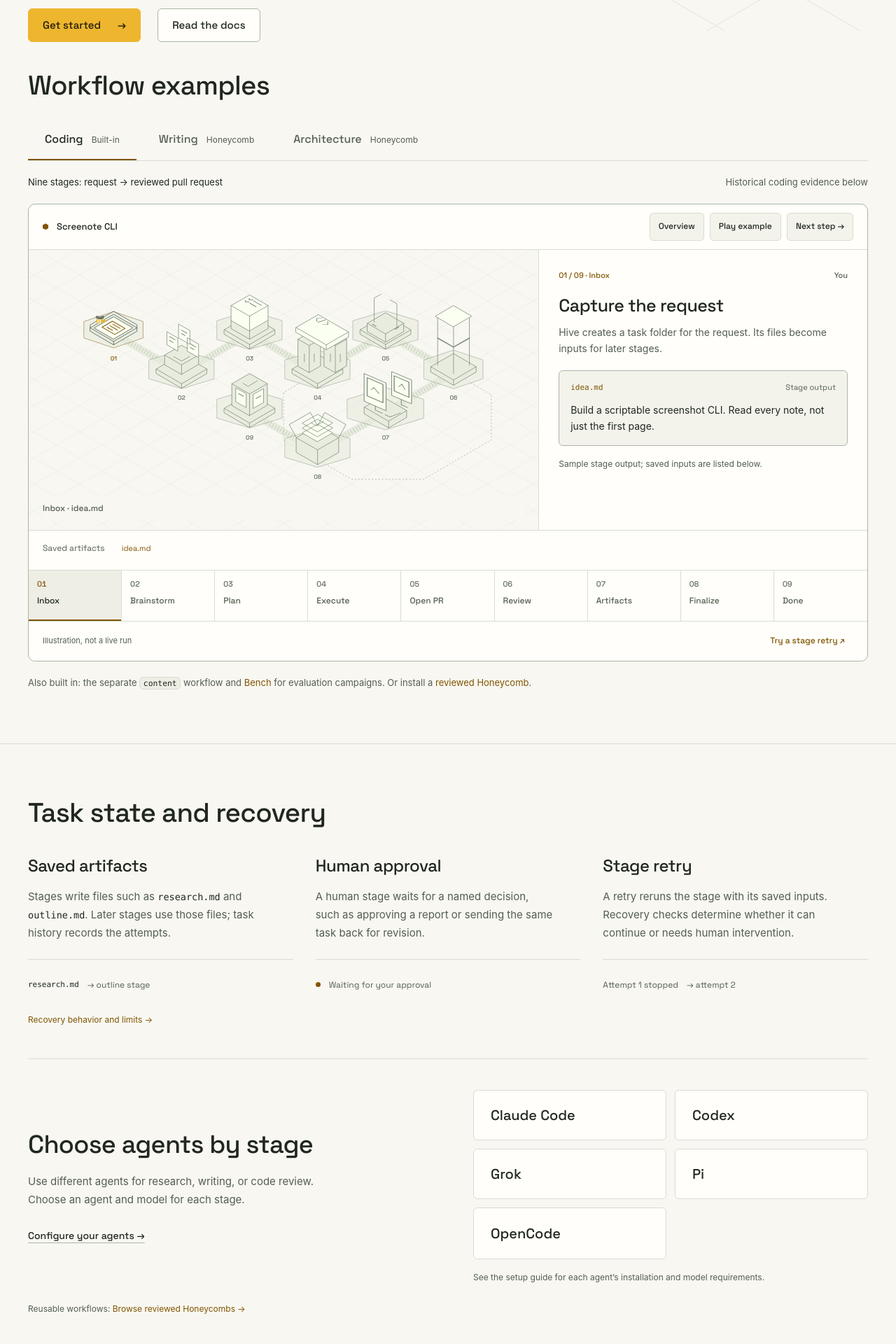
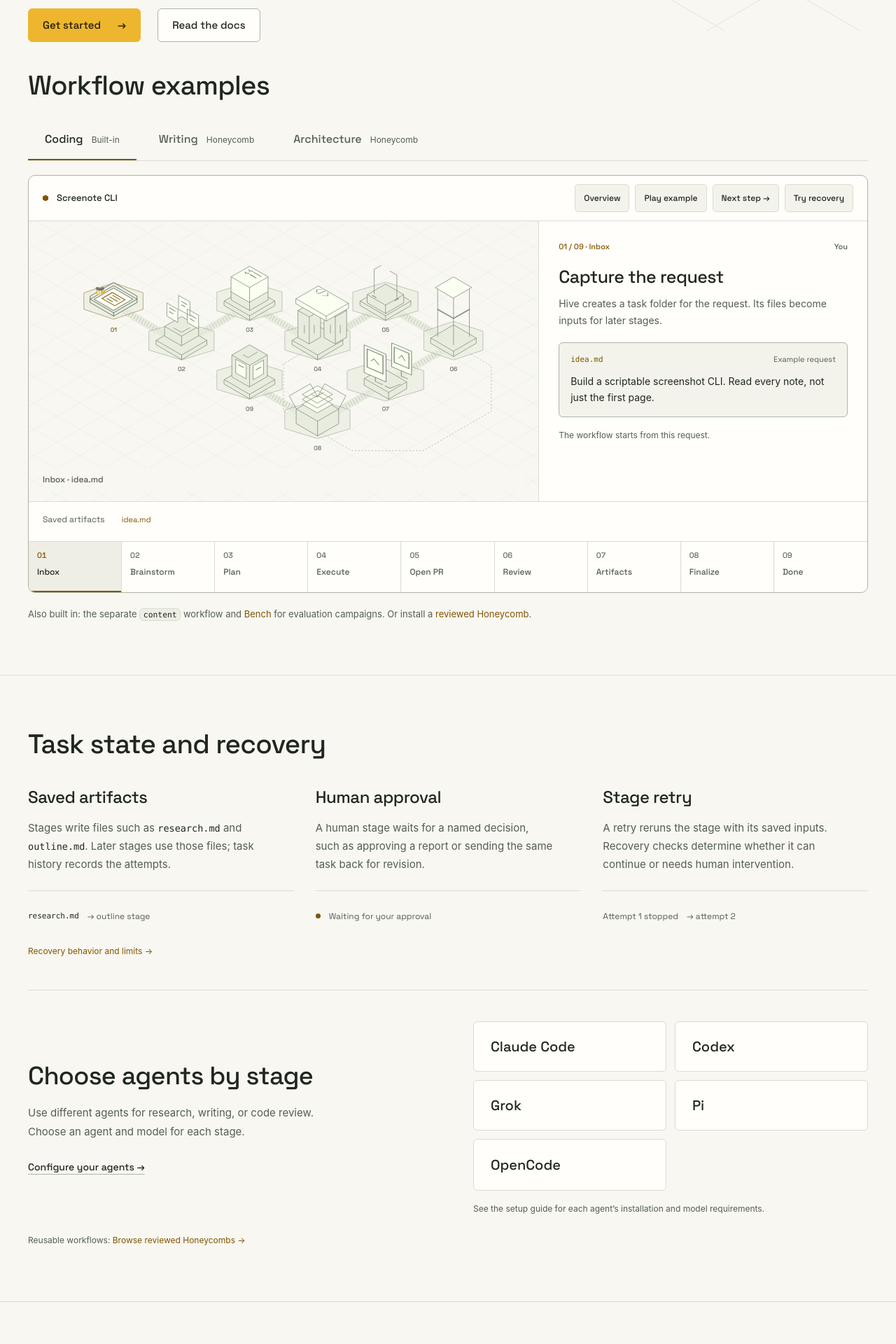
Before and after one commit to ivankuznetsov/hive-site, a Jekyll site: the page built from index.md, in a window 1280 px wide. Shown: the part 385-2305 px from the top of the page at 70% size. Built offline with Jekyll 4.4.1, drawn with Linux system fonts in a browser that asks for light colours.

Commit message:
fix(site): simplify workflow demo and show a cloud Hive request

```diff
--- a/_includes/landing/workflows.html
+++ b/_includes/landing/workflows.html
@@ -6,10 +6,9 @@
         {% for workflow in site.data.workflow_examples %}<button id="tab-{{ workflow.id }}" type="button" role="tab" aria-controls="workflow-panel" aria-selected="{% if forloop.first %}true{% else %}false{% endif %}" tabindex="{% if forloop.first %}0{% else %}-1{% endif %}" data-workflow="{{ workflow.id }}">{{ workflow.label }} <span>{{ workflow.badge }}</span></button>{% endfor %}
       </div>
       <div id="workflow-panel" role="tabpanel" aria-labelledby="tab-coding" tabindex="0">
-        <div class="workflow-intro"><p data-summary></p><p data-example-note></p></div>
         <div class="workflow-package" data-package hidden><code data-install-command></code><a data-package-source></a><a href="{{ '/honeycombs/' | relative_url }}">Install and configure →</a></div>
         <figure class="workflow-theatre" aria-label="Illustrated workflow with inspectable stage details">
-          <div class="workflow-toolbar"><span><span class="fw-hex" aria-hidden="true"></span><span data-task-name></span></span><div class="workflow-controls"><button type="button" data-overview>Overview</button><button type="button" data-play>Play example</button><button type="button" data-next>Next step <span aria-hidden="true">→</span></button></div></div>
+          <div class="workflow-toolbar"><span><span class="fw-hex" aria-hidden="true"></span><span data-task-name></span></span><div class="workflow-controls"><button type="button" data-overview>Overview</button><button type="button" data-play>Play example</button><button type="button" data-next>Next step <span aria-hidden="true">→</span></button><button type="button" data-interrupt>Try recovery</button></div></div>
           <div class="workflow-scene">
             <div class="factory-viewport">
               <svg class="factory-svg" viewBox="0 0 1200 650" fill="none" aria-hidden="true" focusable="false">
@@ -28,13 +27,12 @@
           </div>
           <div class="workflow-saved"><span>Saved artifacts</span><ul data-saved aria-label="Saved artifacts"></ul></div>
           <ol class="workflow-stations" data-stations aria-label="Inspect a stage"></ol>
-          <figcaption><span data-run-note>Illustration, not a live run</span><button type="button" data-interrupt>Try a stage retry <span aria-hidden="true">↗</span></button></figcaption>
         </figure>
         <p class="workflow-announcement" role="status" aria-live="polite" data-announcement></p>
       </div>
     </div>
     <div class="workflow-fallback" data-workflow-fallback>
-      {% for workflow in site.data.workflow_examples %}<details {% if forloop.first %}open{% endif %}><summary>{{ workflow.label }} <span>{{ workflow.badge }}</span></summary><p>{{ workflow.summary }} {{ workflow.note }}</p>{% if workflow.install %}<p><code>{{ workflow.install }}</code><br><a href="{{ workflow.source }}">{{ workflow.label }} {{ workflow.version }} source</a> · <a href="{{ '/honeycombs/' | relative_url }}">Install and configure</a></p>{% endif %}<ol>{% for stage in workflow.stages %}<li><strong>{{ stage.name }}</strong> — {{ stage.body }} <code>{{ stage.artifact }}</code></li>{% endfor %}</ol><p><strong>Result:</strong> {{ workflow.result }}. {{ workflow.completion }}</p></details>{% endfor %}
+      {% for workflow in site.data.workflow_examples %}<details {% if forloop.first %}open{% endif %}><summary>{{ workflow.label }} <span>{{ workflow.badge }}</span></summary><p>{{ workflow.summary }} {{ workflow.note }}</p>{% if workflow.install %}<p><code>{{ workflow.install }}</code><br><a href="{{ workflow.source }}">{{ workflow.label }} {{ workflow.version }} source</a> · <a href="{{ '/honeycombs/' | relative_url }}">Install and configure</a></p>{% endif %}<ol>{% for stage in workflow.stages %}<li><strong>{{ stage.name }}</strong> — {{ stage.body }} <code>{{ stage.artifact }}</code>{% if stage.id == 'inbox' %}<p>{{ stage.sample }}</p>{% endif %}</li>{% endfor %}</ol><p><strong>Result:</strong> {{ workflow.result }}. {{ workflow.completion }}</p></details>{% endfor %}
       <p>Artifacts remain saved when an attempt stops. Recovery can retry an eligible stage from recorded state; some failures need human intervention. <a href="{{ '/docs/concepts/' | relative_url }}#durability-and-recovery">Read about durability and recovery.</a></p>
     </div>
     <script type="application/json" id="workflow-examples">{{ site.data.workflow_examples | jsonify }}</script>
--- a/assets/css/framework.css
+++ b/assets/css/framework.css
@@ -263,26 +263,12 @@
   color: var(--text);
   border-color: var(--accent-text);
 }
-.workflow-intro {
-  display: flex;
-  justify-content: space-between;
-  gap: 24px;
-  margin: 20px 0;
-}
-.workflow-intro p {
-  margin: 0;
-  font-size: 13px;
-  line-height: 1.6;
-}
-.workflow-intro p:first-child {
-  color: var(--text);
-}
 .workflow-package {
   display: flex;
   flex-wrap: wrap;
   align-items: baseline;
   gap: 8px 24px;
-  margin: -4px 0 20px;
+  margin: 20px 0;
   font-size: 12px;
   line-height: 1.6;
 }
@@ -323,7 +309,7 @@
   margin-bottom: 12px;
 }
 .workflow-theatre {
-  margin: 0;
+  margin: 20px 0 0;
   border: 1px solid var(--line-strong);
   border-radius: 10px;
   background: var(--surface);
@@ -346,11 +332,11 @@
 }
 .workflow-controls {
   display: flex;
+  flex-wrap: wrap;
   gap: 8px;
   align-items: center;
 }
-.workflow-controls button,
-.workflow-theatre figcaption button {
+.workflow-controls button {
   font: 500 12px/1.4 var(--display);
   min-height: 40px;
   background: var(--bg-alt);
@@ -360,8 +346,7 @@
   padding: 8px 12px;
   cursor: pointer;
 }
-.workflow-controls button:hover:not(:disabled),
-.workflow-theatre figcaption button:hover {
+.workflow-controls button:hover:not(:disabled) {
   border-color: var(--accent-text);
 }
 .workflow-controls button:disabled {
@@ -635,22 +620,6 @@
 .workflow-stations .is-current button span {
   color: var(--accent-text);
 }
-.workflow-theatre figcaption {
-  display: flex;
-  justify-content: space-between;
-  gap: 16px;
-  align-items: center;
-  padding: 8px 20px;
-  border-top: 1px solid var(--border);
-  font-size: 11px;
-  color: var(--muted);
-}
-.workflow-theatre figcaption button {
-  background: none;
-  border: 0;
-  color: var(--accent-text);
-  text-align: right;
-}
 .workflow-announcement {
   position: absolute;
   width: 1px;
@@ -905,10 +874,6 @@
   .workflow-inspector {
     padding: 24px 20px;
   }
-  .workflow-intro {
-    flex-direction: column;
-    gap: 4px;
-  }
 }
 @media (max-width: 850px) {
   .framework-home .wrap {
@@ -1074,13 +1039,6 @@
     font-size: 11px;
     margin: 4px 0 0;
   }
-  .workflow-intro {
-    margin: 16px 0;
-    gap: 4px;
-  }
-  .workflow-intro p {
-    font-size: 11px;
-  }
   .workflow-toolbar {
     padding: 12px 16px;
   }
@@ -1142,16 +1100,6 @@
     font-size: 11px;
     padding: 12px 8px;
     min-height: 60px;
-  }
-  .workflow-theatre figcaption {
-    flex-direction: column;
-    align-items: flex-start;
-    gap: 4px;
-    padding: 12px 16px;
-  }
-  .workflow-theatre figcaption button {
-    text-align: left;
-    padding-left: 0;
   }
   .workflow-library {
     font-size: 12px;
--- a/assets/js/workflow-view.mjs
+++ b/assets/js/workflow-view.mjs
@@ -181,8 +181,6 @@
     q("[data-install-command]").textContent = state.workflow.install || "";
     source.href = state.workflow.source || "#";
     source.textContent = `${state.workflow.label} ${state.workflow.version || ""} source ↗`;
-    text("[data-summary]", state.workflow.summary);
-    text("[data-example-note]", state.workflow.note);
     text("[data-task-name]", state.workflow.task);
     text(
       "[data-stage-number]",
@@ -224,7 +222,9 @@
                     ? "Review round 2"
                     : visit.phase === "review"
                       ? "Review round 1"
-                      : "Stage output",
+                      : stage.id === "inbox"
+                        ? "Example request"
+                        : "Stage output",
     );
     text(
       "[data-sample]",
@@ -252,13 +252,9 @@
         ? "The earlier retry used saved task files; it did not replay the agent process."
         : stage.kind === "council" && !complete
           ? "Review, revision, and recheck are rounds within this council stage—not extra workflow stages."
-          : "Sample stage output; saved inputs are listed below.",
-    );
-    text(
-      "[data-run-note]",
-      interrupted || state.recovered
-        ? "Illustrative recovery, not a recorded failure"
-        : "Illustration, not a live run",
+          : stage.id === "inbox"
+            ? "The workflow starts from this request."
+            : "Sample stage output; saved inputs are listed below.",
     );
     q("[data-recovery]").hidden = !interrupted;
     q("[data-saved]").replaceChildren(
--- a/script/check-framework.mjs
+++ b/script/check-framework.mjs
@@ -186,6 +186,10 @@
         check("architecture is the current eight-stage Honeycomb, not a fictional research package",
           await p.locator("[data-stations] button").count() === 8 &&
           (await p.locator("[data-package-source]").getAttribute("href")).endsWith("/packages/architecture/1.0.4"));
+        check("architecture starts with a concrete example request",
+          (await p.locator("[data-state-label]").innerText()) === "Example request" &&
+          (await p.locator("[data-sample]").innerText()).startsWith("I want to run Hive in the cloud."));
+        await shot(p, "architecture-request", p.locator("#workflow-panel"));
         await p.locator("[data-stations] button").nth(3).click();
         check("architecture synthesis keeps the raw evidence files separate",
           (await p.locator("[data-saved]").innerText()).includes("repo-research.txt") &&
@@ -398,7 +402,7 @@
       "no-JS exposes the real Architecture stages, installation, and unresolved findings",
       (await p.locator("[data-workflow-fallback] details").last().locator("ol > li").count()) === 8 &&
       (await p.locator("[data-workflow-fallback] details").last().innerText()).includes("hive workflow install honeycomb/architecture") &&
-      (await p.locator("[data-workflow-fallback] details").last().innerText()).includes("Completion does not mean every finding is resolved or the design is approved"),
+      (await p.locator("[data-workflow-fallback] details").last().innerText()).includes("Tenant isolation and operating costs still need validation before launch"),
     );
     check("no-JS custom YAML explains the gate without dead interactive controls",
       (await p.locator("#define").innerText()).includes("rejection returns the task to synthesis") &&
```
Also changed, not shown: _data/workflow_examples.json (+19 -19 lines).
